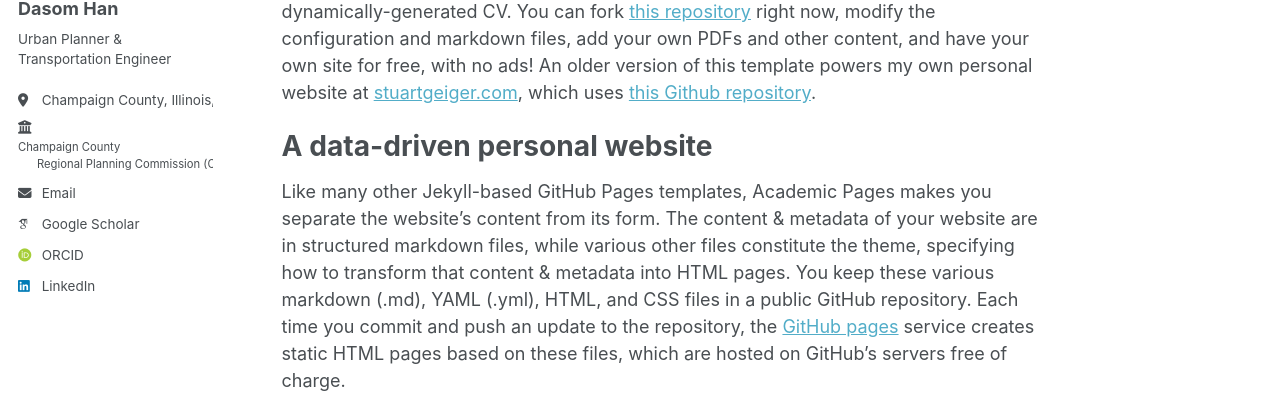
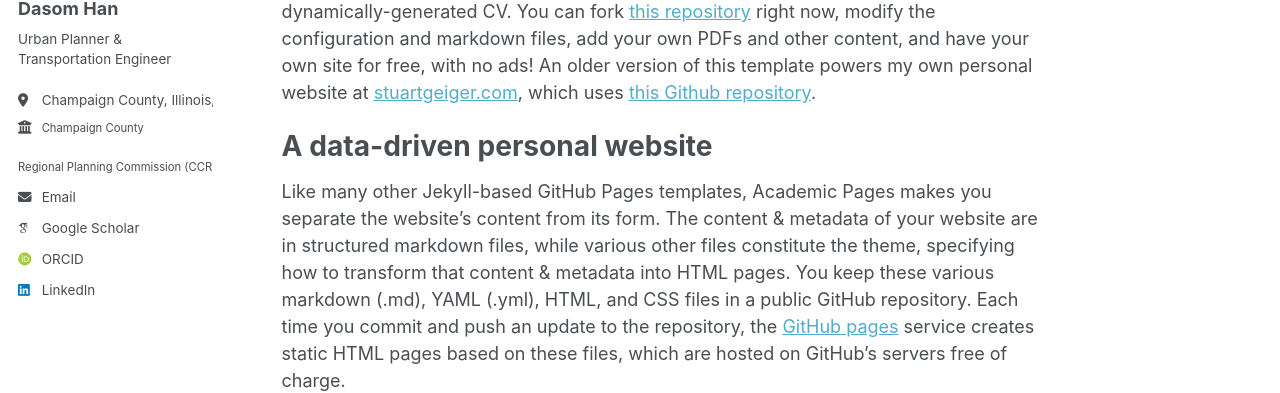
Before and after one commit to dasomh/dasomh.github.io, a Jekyll site: the page built from _pages/about.md, in a window 1280 px wide. Shown: the part 340-733 px from the top of the page. Built offline with Jekyll 4.4.1, drawn with Linux system fonts in a browser that asks for light colours; some web fonts are replaced.

Commit message:
Update _config.yml

```diff
--- a/_config.yml
+++ b/_config.yml
@@ -26,7 +26,7 @@
   pronouns         : # URL
   bio              : "Urban Planner & Transportation Engineer"
   location         : "Champaign County, Illinois, US"
-  employer         : "<span style='font-size: smaller;'><a href='https://www.ccrpc.org/' target='_blank' style='text-decoration: none; color: inherit;'>Champaign County <br>&nbsp;&nbsp;&nbsp;&nbsp;&nbsp;&nbsp;Regional Planning Commission (CCRPC)</a></span>"
+  employer         : "<span style='font-size: smaller;'>Champaign County <br>&nbsp;&nbsp;&nbsp;&nbsp;&nbsp; <a href='https://www.ccrpc.org/' target='_blank' style='text-decoration: none; color: inherit;'>Regional Planning Commission (CCRPC)</a></span>"
   uri              : # URL
   email            : "<span style='text-decoration: none;'>dsh12177@gmail.com</span>"
 
```
